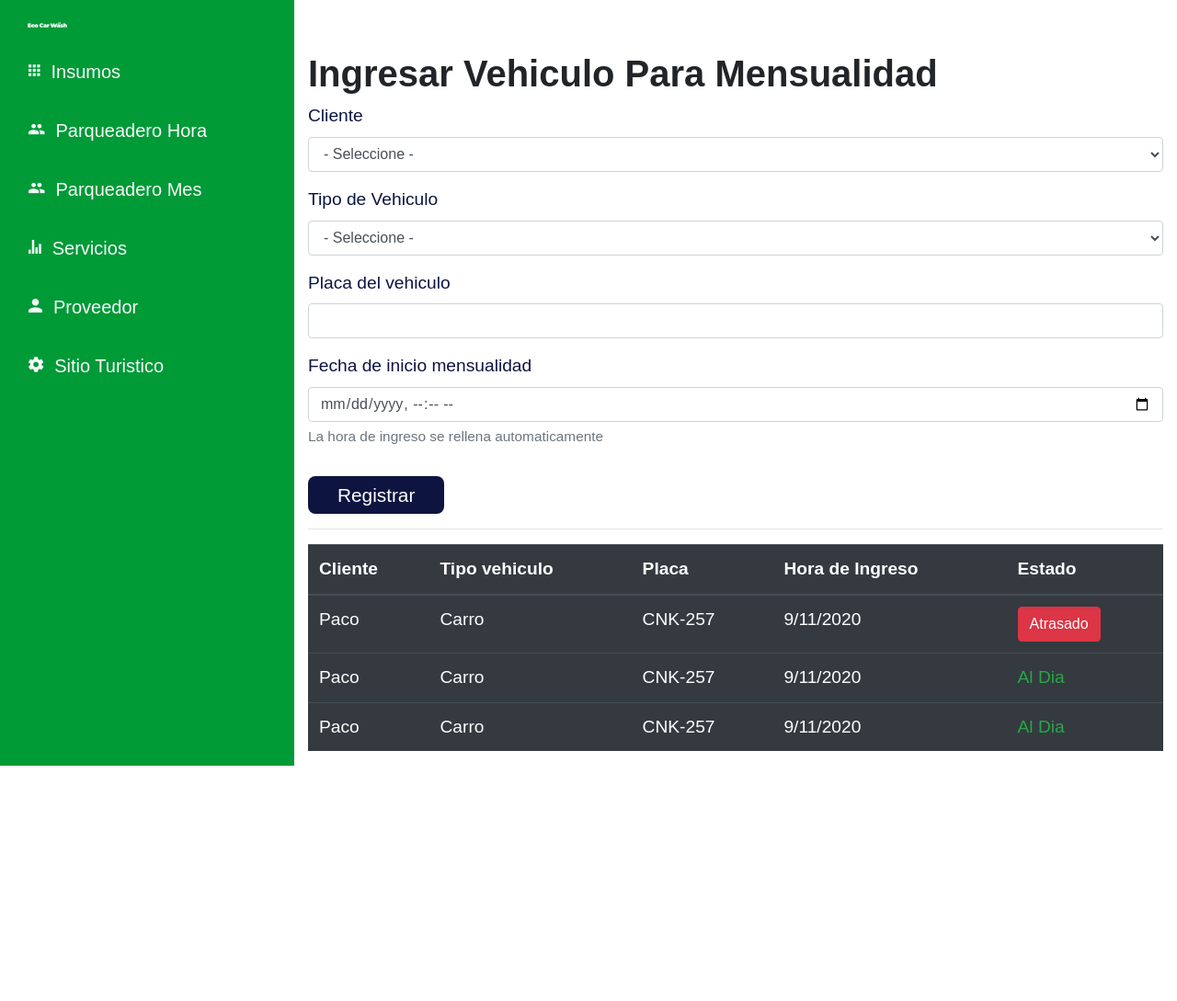
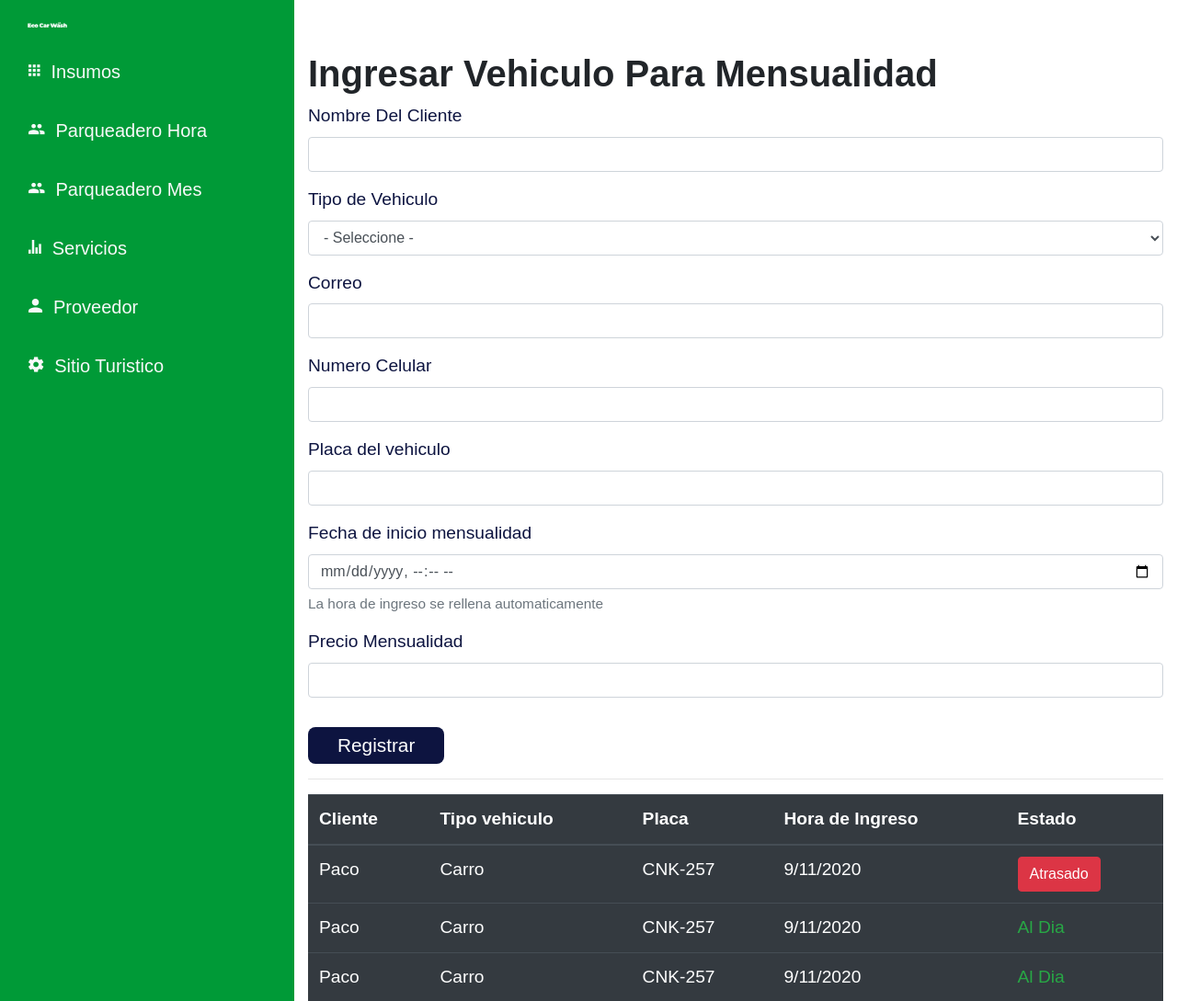
Before and after one commit to sgiraldo776/eco-car-wash, a PHP site: page /Admin/parqueadero/form-parqueadero-mes.php in a window 1280 px wide. Shown: the top 1089 px of the page at 92% size. Before the commit the page ends 833 px from the top, so only its background shows below. Run offline with PHP 8.4, Linux system fonts and the light colour scheme.

Commit message:
formularios incompletos

```diff
--- a/Admin/parqueadero/form-parqueadero-mes.php
+++ b/Admin/parqueadero/form-parqueadero-mes.php
@@ -33,14 +33,10 @@
             <h1 class="">Ingresar Vehiculo Para Mensualidad</h1>
         </div>
         <div>
-            <form action="">
+            <form action="ingr-parqueadero-mes.php" method="POST">
                 <div class="form-group">
-                    <label>Cliente</label>
-                    <select class="form-control" name="tipo">
-                        <option value="Moto" selected disabled>- Seleccione -</option>
-                        <option value="Moto">Paco - 3117657788</option>
-                        <option value="Carro">Carlos - 4455876699</option>
-                    </select>
+                    <label>Nombre Del Cliente</label>
+                    <input type="text" class="form-control" name="cliente">
                 </div>
                 <div class="form-group">
                     <label>Tipo de Vehiculo</label>
@@ -51,6 +47,14 @@
                     </select>
                 </div>
                 <div class="form-group">
+                    <label>Correo</label>
+                    <input class="form-control" type="email" name="correo">
+                </div>
+                <div class="form-group">
+                    <label>Numero Celular</label>
+                    <input class="form-control" type="tel" name="celular">
+                </div>
+                <div class="form-group">
                     <label>Placa del vehiculo</label>
                     <input class="form-control" type="text" name="placa">
                 </div>
@@ -58,6 +62,10 @@
                     <label>Fecha de inicio mensualidad</label>
                     <input class="form-control" type="datetime-local" name="hora">
                     <small class="form-text text-muted">La hora de ingreso se rellena automaticamente</small>
+                </div>
+                <div class="form-group">
+                    <label>Precio Mensualidad</label>
+                    <input class="form-control" type="number" name="preciomes">
                 </div>
                 <input type="submit" class="btn btn-color" value="Registrar">
             </form>
--- a/Admin/parqueadero/ingr-parqueadero-hra.php
+++ b/Admin/parqueadero/ingr-parqueadero-hra.php
@@ -9,7 +9,7 @@
     $placa=$_POST['placa'];
     $hora=$_POST['hora'];
 
-    $sql="INSERT INTO tblparqueadero (placa,tipo_vehiculo,hora_ingreso,hora_salida,precio) VALUES ('$placa', '$tipo', '$hora', null,null)";
+    $sql="INSERT INTO tblparqueadero (placa,tipo_vehiculo,hora_ingreso,hora_salida,precio, Celular, Correo) VALUES ('$placa', '$tipo', '$hora', null,null, null, null)";
     if ($conn->query($sql) === FALSE) {
         echo "<script> alert ('No se ha podido ingresar'); </script>";
     } else {
```
Also changed, not shown: Admin/parqueadero/ingr-parqueadero-mes.php (added, +24 -0 lines).
